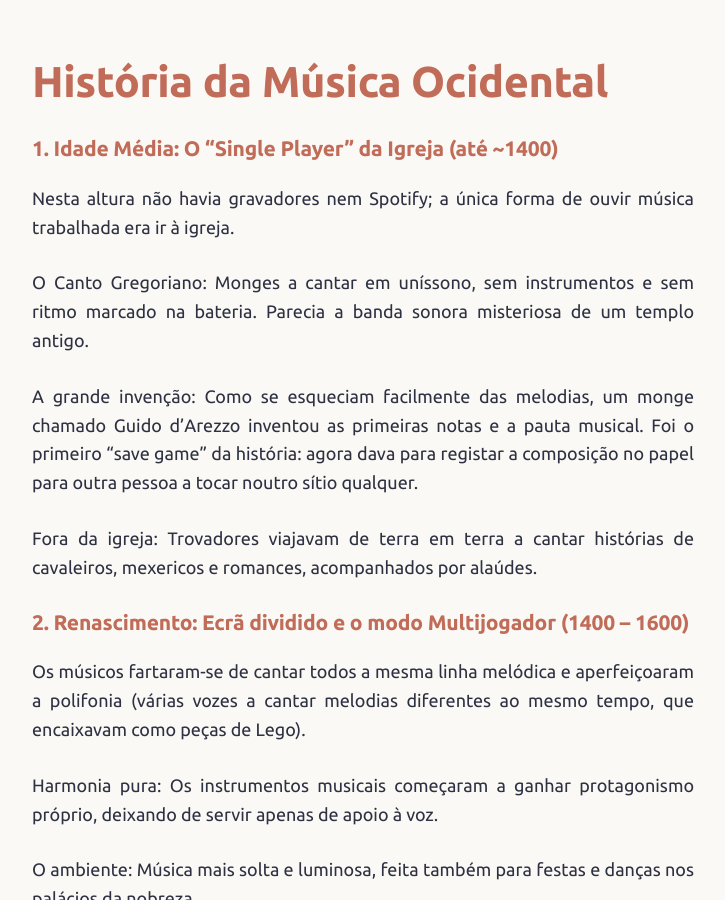
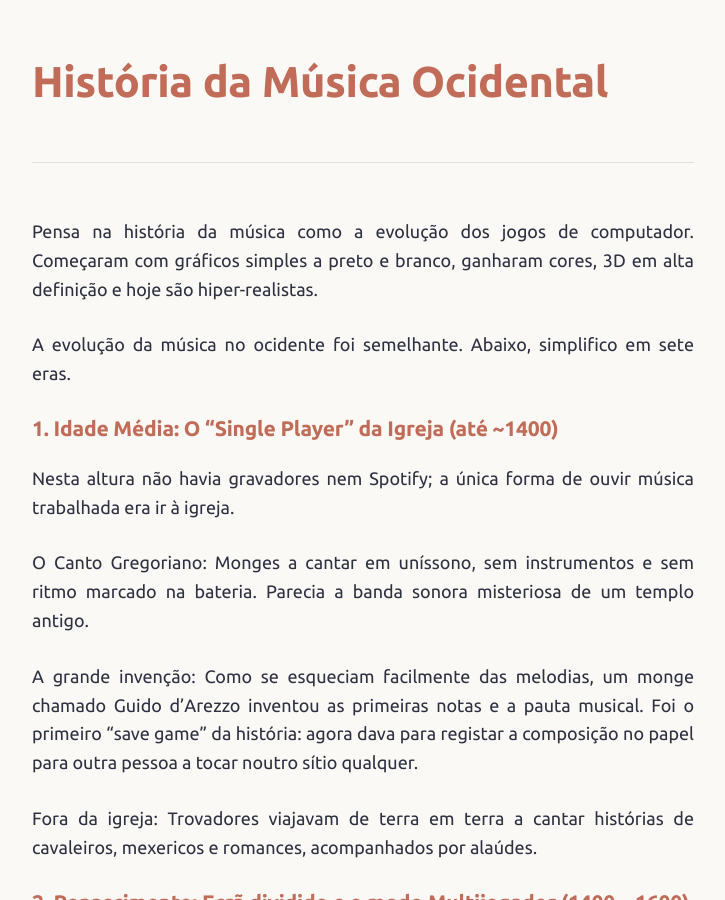
Before and after one commit to joaquim-capitao/musica, a Jekyll site: the page built from historia.md, in a window 1280 px wide and 900 px high. Shown: the whole window, without its empty margins (277-1002 px from the left). Built offline with Jekyll 4.4.1, drawn with Linux system fonts in a browser that asks for light colours; our own code applies the rules of GitHub Pages for plain Markdown files.

Commit message:
Atualizar o historia.md

```diff
--- a/historia.md
+++ b/historia.md
@@ -1,4 +1,10 @@
 # História da Música Ocidental
+
+---
+
+Pensa na história da música como a evolução dos jogos de computador. Começaram com gráficos simples a preto e branco, ganharam cores, 3D em alta definição e hoje são hiper-realistas.
+
+A evolução da música no ocidente foi semelhante. Abaixo, simplifico em sete eras.
 
 ### 1. Idade Média: O "Single Player" da Igreja (até ~1400)
 Nesta altura não havia gravadores nem Spotify; a única forma de ouvir música trabalhada era ir à igreja.
```
